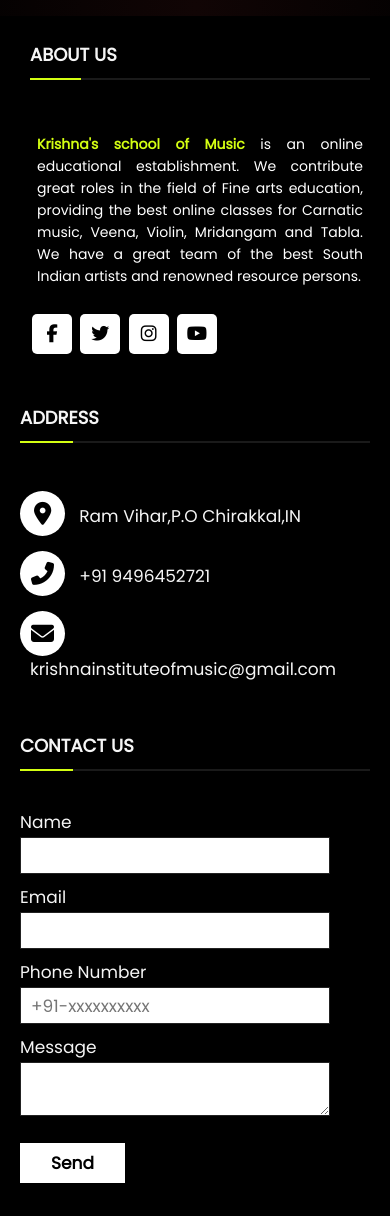
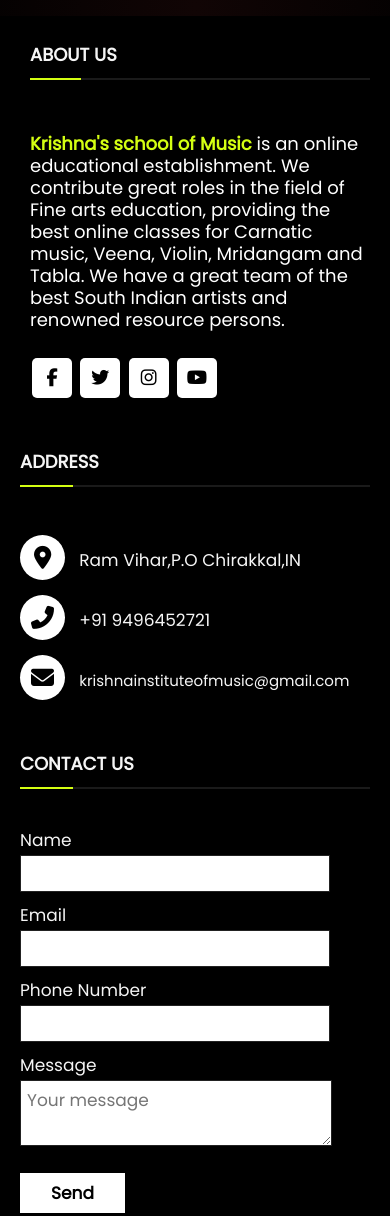
Before and after one commit to Vignesh5140/ksm, a plain HTML site: page index.html in a window 390 px wide. Shown: the part 2940-4156 px from the top of the page. Drawn offline with nearby package versions, Linux system fonts and the light colour scheme.

Commit message:
ui changes

```diff
--- a/css/landing.css
+++ b/css/landing.css
@@ -318,34 +318,6 @@ p{
 
 }
 /*---------------------Footer------------------------*/
-/* .footer {
-    padding: 100px 479.2px;
-    background-color: rgb(0, 0, 0);
-    color: #efefef;
-    display: flex;
-    width:auto;
-    justify-content: space-around;
-    overflow: hidden;
-  }
-  .col-3{
-    align-content: center;
-  }
-  .footer div{
-      text-align: center;
-  }
-  .footer div h3{
-      font-weight: 300;
-      margin-bottom: 50px;
-      letter-spacing: 1px;
-  }
-  .social-icons{
-    margin-top: 20px;
-}
-.social-icons i{
-    font-size: 22px;
-    margin: 10px;
-    cursor: pointer;
-} */
 .content1{
     position: relative;
     margin: 130px auto;
@@ -406,7 +378,8 @@ p{
   }
   .left .content p{
     padding-top:45px;
-    text-align: justify;
+    text-align:justify;
+    padding-left: 0%;
   }
   .left .content .social{
     margin: 20px 0 0 0;
@@ -529,4 +502,10 @@ p{
     .main-content .box{
       margin: 5px 0;
     }
+    .center .content .email .text{
+      font-size:15px;
+    }
+    .left .content p{
+      text-align:left;
+    }
   }
--- a/index.html
+++ b/index.html
@@ -109,7 +109,7 @@
             <div class="left box">
                 <h2 style="color:whitesmoke;">About us</h2>
                 <div class="content">
-                    <p><b style="color:rgb(212, 255, 18);">Krishna's school of Music</b> is an online educational establishment. We contribute great
+                    <p style="font-size:18px;"><b style="color:rgb(212, 255, 18);">Krishna's school of Music</b> is an online educational establishment. We contribute great
                         roles in the field of Fine arts education, providing the best online classes for Carnatic music,
                         Veena, Violin, Mridangam and Tabla. We have a great team of the best South Indian artists and
                         renowned resource persons.</p>
@@ -155,11 +155,11 @@
                         </div>
                         <div class="pno">
                             <div class="text">Phone Number</div>
-                            <input type="tel" pattern="[0-9]{10}" name="contact_number" placeholder="+91-xxxxxxxxxx" required>
+                            <input type="tel" pattern="[0-9]{10}" name="contact_number" required>
                         </div>
                         <div class="msg">
                             <div class="text">Message</div>
-                            <textarea rows="2" cols="25" name="message" required></textarea>
+                            <textarea style="padding:6px;" rows="2" cols="25" name="message"  placeholder="Your message" required></textarea>
                         </div>
                         <div class="btn">
                             <button type="submit"><b>Send</b></button>
```
